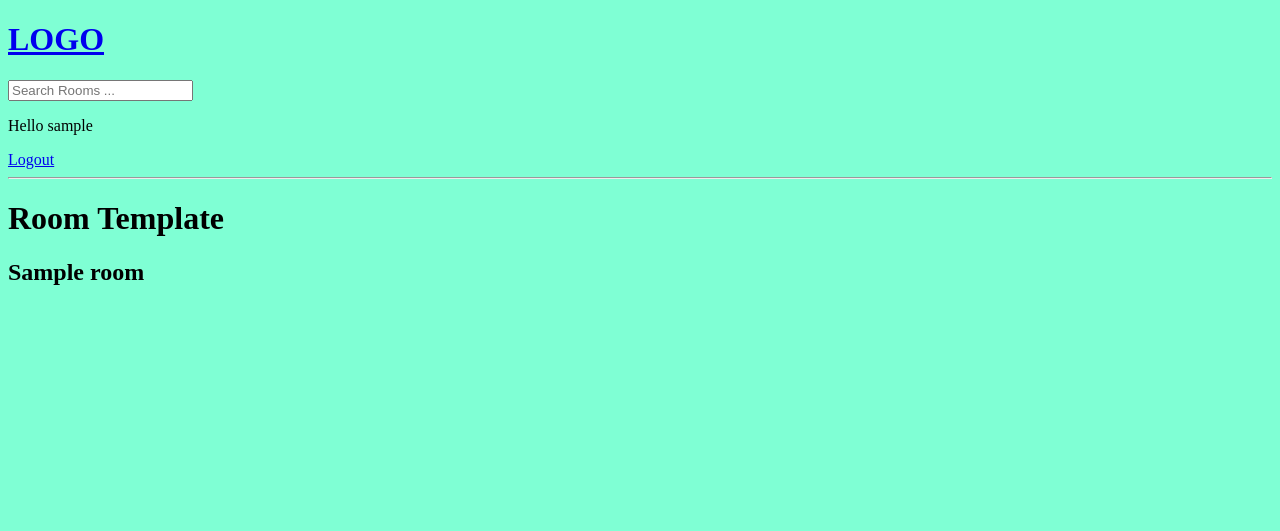
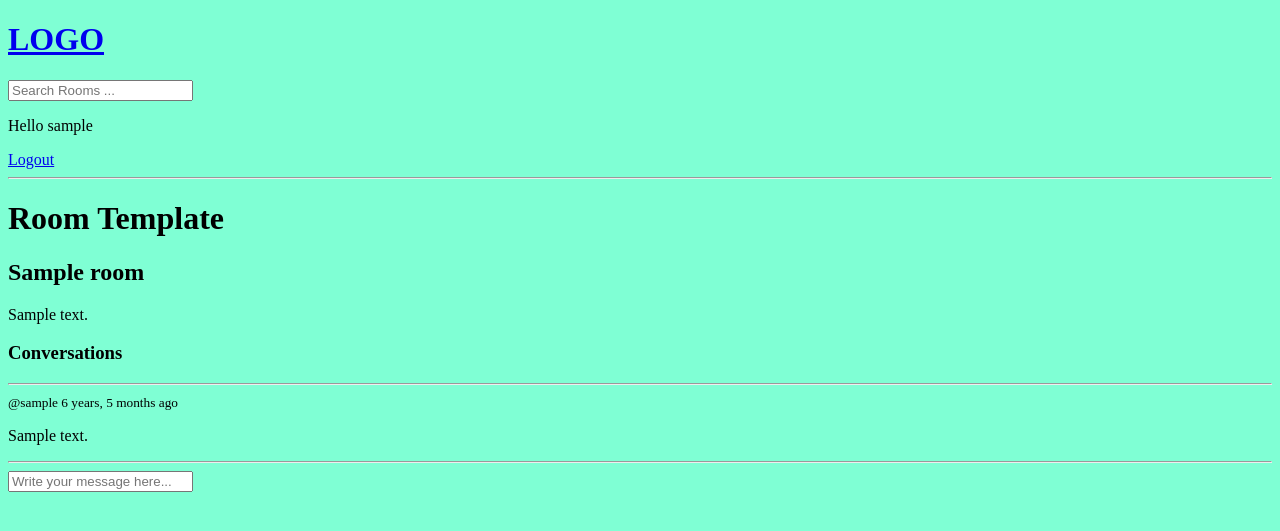
Before and after one commit to bhagyashah-dev/StudyBud, a Django app: page /room/1/ in a window 1280 px wide. Shown: the top 531 px of the page. Run offline with Django 5.2, Linux system fonts and the light colour scheme; a user stored in the database is signed in; tables that the repository leaves empty hold one stand-in row (values such as "Sample post").

Commit message:
comment feature added

```diff
--- a/myapp/templates/myapp/room.html
+++ b/myapp/templates/myapp/room.html
@@ -5,4 +5,30 @@
 <h1>Room Template</h1>
 <h2>{{room.name}}</h2>
 
+<p>{{room.description}}</p>
+
+<div class="comment-wrapper">
+    <h3>Conversations</h3>
+    <hr>
+
+    {% for message in room_messages %}
+        <div>
+            <small>@{{message.user}}   {{message.created|timesince}} ago</small>
+            <p>{{message.body}}</p>
+            <hr>
+        </div>
+    {% endfor %}
+
+
+</div>
+
+{% if request.user.is_authenticated %}
+<div class="comment-form">
+    <form method="POST" action="">
+        {% csrf_token %}
+        <input type="text" name="body" placeholder="Write your message here...">
+    </form>
+</div>
+{% endif %}
+
 {% endblock %}
--- a/myapp/urls.py
+++ b/myapp/urls.py
@@ -7,7 +7,7 @@ urlpatterns = [
     path('register/', views.registerPage, name="register"),
 
     path("", views.home, name="home"),
-    path('room/<str:pk>/', views.room, name="room_name"),
+    path('room/<str:pk>/', views.room, name="room"),
 
     path('create-room/', views.createRoom, name="create-room"),
     path('update-room/<str:pk>/', views.updateRoom, name="update-room"),
--- a/myapp/views.py
+++ b/myapp/views.py
@@ -6,19 +6,8 @@ from django.db.models import Q
 from django.contrib.auth.models import User
 from django.contrib.auth import authenticate, login, logout
 from django.contrib.auth.forms import UserCreationForm
-from . models import Room, Topic
+from . models import Room, Topic, Message
 from .forms import RoomForm
-
-# from django.http import HttpResponse
-
-# Create your views here.
-
-# rooms = [
-#     {'id': 1, 'name': 'Lets learn python'},
-#     {'id': 2, 'name': 'Design with me'},
-#     {'id': 3, 'name': 'I am a developer'},
-
-# ]
 
 def loginPage(request):
 
@@ -79,16 +68,19 @@ def home(request):
     return render(request, 'myapp/home.html', context)
 
 def room(request, pk):
-    # room = None
-    # for i in rooms:
-    #     if i['id'] == int(pk):
-    #         room = i
     room = Room.objects.get(id=pk)
-    context = {'room' : room}
+    room_messages = room.message_set.all().order_by('-created')
+
+    if request.method == 'POST':
+        message = Message.objects.create(
+            user=request.user,
+            room=room,
+            body=request.POST.get('body')
+        )
+        return redirect('room', pk=room.id)
+
+    context = {'room' : room, 'room_messages' : room_messages}
     return render(request, 'myapp/room.html', context)
-
-# def room(request):
-#     return HttpResponse('ROOM')
 
 @login_required(login_url='login')
 def createRoom(request):
```
Also changed, not shown: static/images/image.png (deleted).
